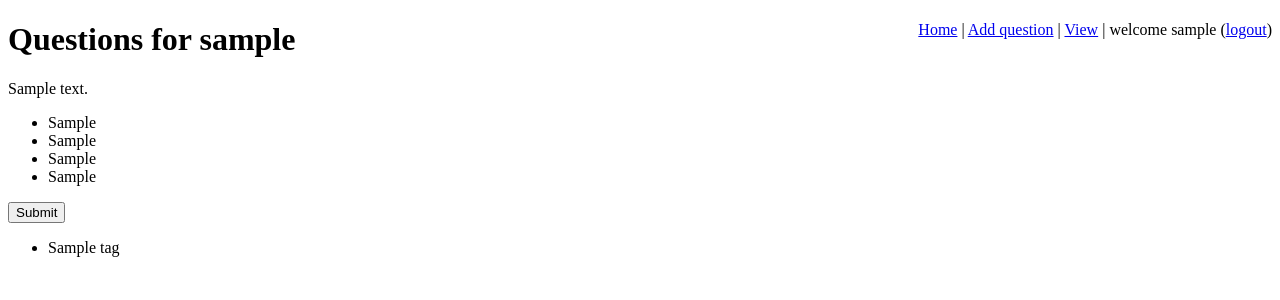
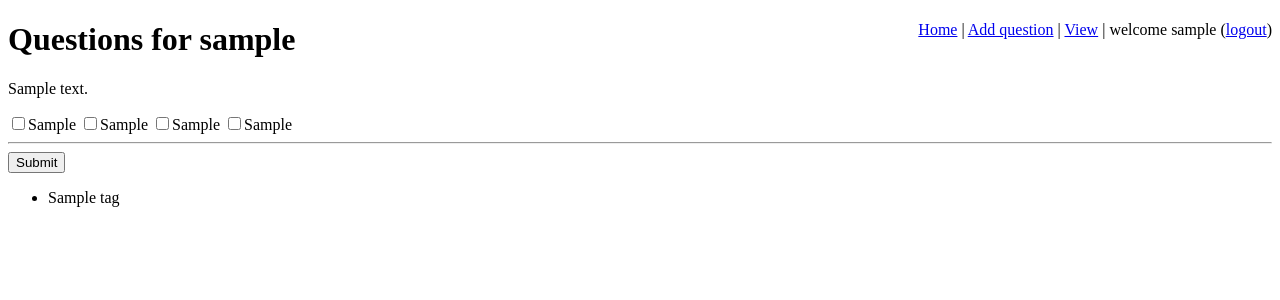
Before and after one commit to tushargosavi/oquiz, a Django app: a page that uses templates/quiz/questions.html in a window 1280 px wide. Shown: the top 300 px of the page. Run offline with Django 3.2, Linux system fonts and the light colour scheme; a user stored in the database is signed in; tables that the repository leaves empty hold one stand-in row (values such as "Sample post"); parts of the project's set-up code (start-up, migrations or seed data) failed here and were passed over.

Commit message:
refactor some code, and change question display type

```diff
--- a/quiz/views.py
+++ b/quiz/views.py
@@ -4,7 +4,7 @@ from django.http import HttpResponse, Http404, HttpResponseRedirect
 from django.template import Context,RequestContext
 from django.template.loader import get_template
 from django.views.decorators.csrf import csrf_exempt
-from django.shortcuts import render_to_response, render
+from django.shortcuts import render_to_response, render, get_object_or_404
 from django.contrib.auth.models import User
 from django.contrib.auth import logout
 from django.contrib.auth.decorators import login_required
@@ -18,13 +18,8 @@ def main_page(request):
 
 @login_required
 def user_page(request, username):
-    try:
-        user = User.objects.get(username=username)
-    except:
-        raise Http404("Requested user not found %s." % username)
-
+    user = get_object_or_404(User, username=username)
     questions = Question.objects.all()
-
     template = get_template("quiz/user_page.html")
     variables = RequestContext(request, {
             'username' : username,
--- a/static/style.css
+++ b/static/style.css
@@ -5,3 +5,13 @@
 input {
     display: block;
 }
+
+.question input {
+    display: inline;
+}
+
+.question ul.tags, .question ul.tags li {
+    display: inline;
+    margin: 0;
+    padding: 0;
+}
--- a/templates/quiz/questions.html
+++ b/templates/quiz/questions.html
@@ -3,12 +3,11 @@
 <div class="question">
   <form type="post" action="/answer/">
     <p>{{ question.text }}</p>
-    <ul>
-      <li>{{ question.opt1 }}</li>
-      <li>{{ question.opt2 }}</li>
-      <li>{{ question.opt3 }}</li>
-      <li>{{ question.opt4 }}</li>
-    </ul>
+    <input type="checkbox" name="ans" id="1" value={{ question.opt1 }}/><label for="1">{{ question.opt1 }}</label>
+    <input type="checkbox" name="ans" id="2" value={{ question.opt2 }}/><label for="2">{{ question.opt2 }}</label>
+    <input type="checkbox" name="ans" id="3" value={{ question.opt3 }}/><label for="3">{{ question.opt3 }}</label>
+    <input type="checkbox" name="ans" id="4" value={{ question.opt4 }}/><label for="4">{{ question.opt4 }}</label>
+    <hr>
     <input type="submit" value="Submit" />
     {% if show_tags %}
     <ul>
```
